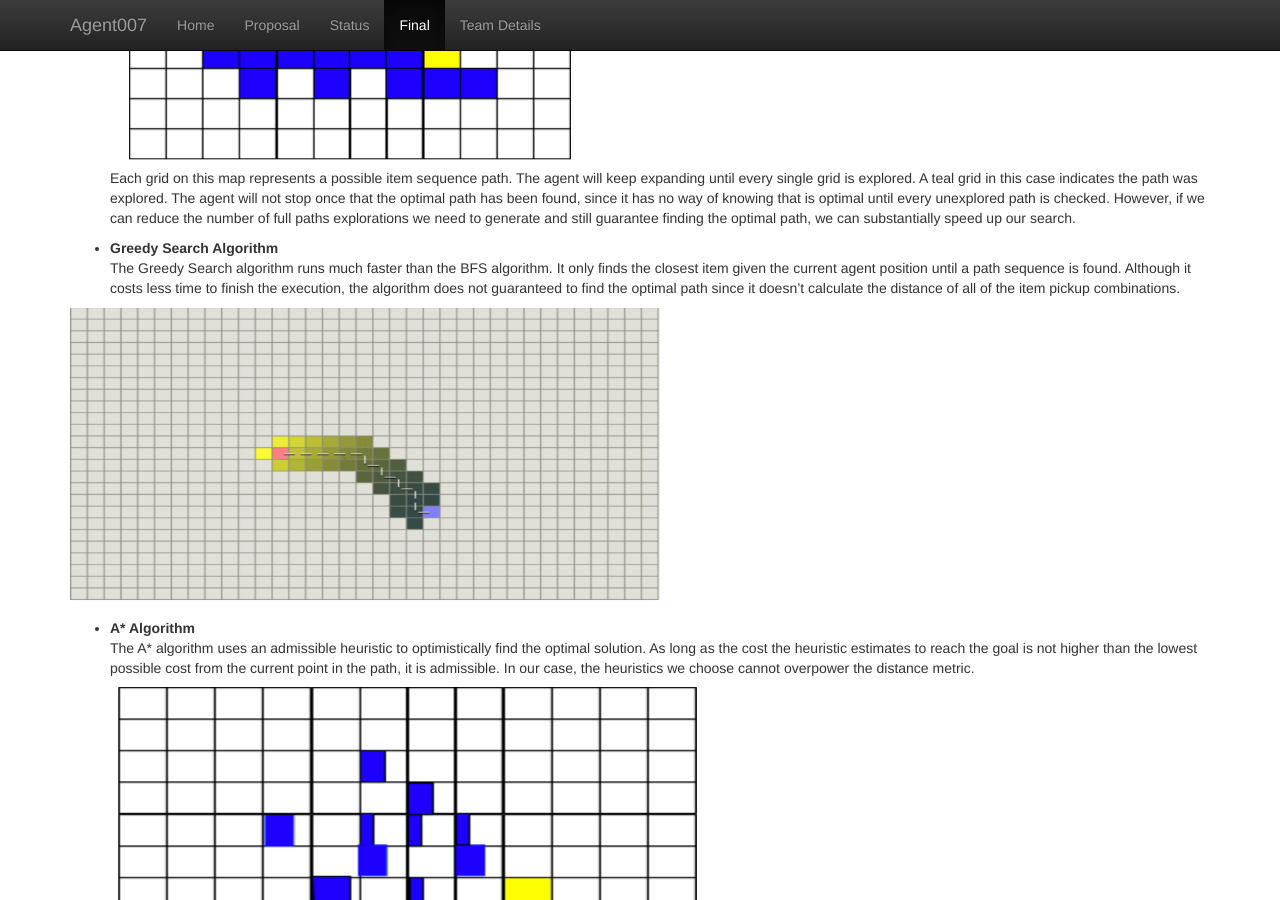
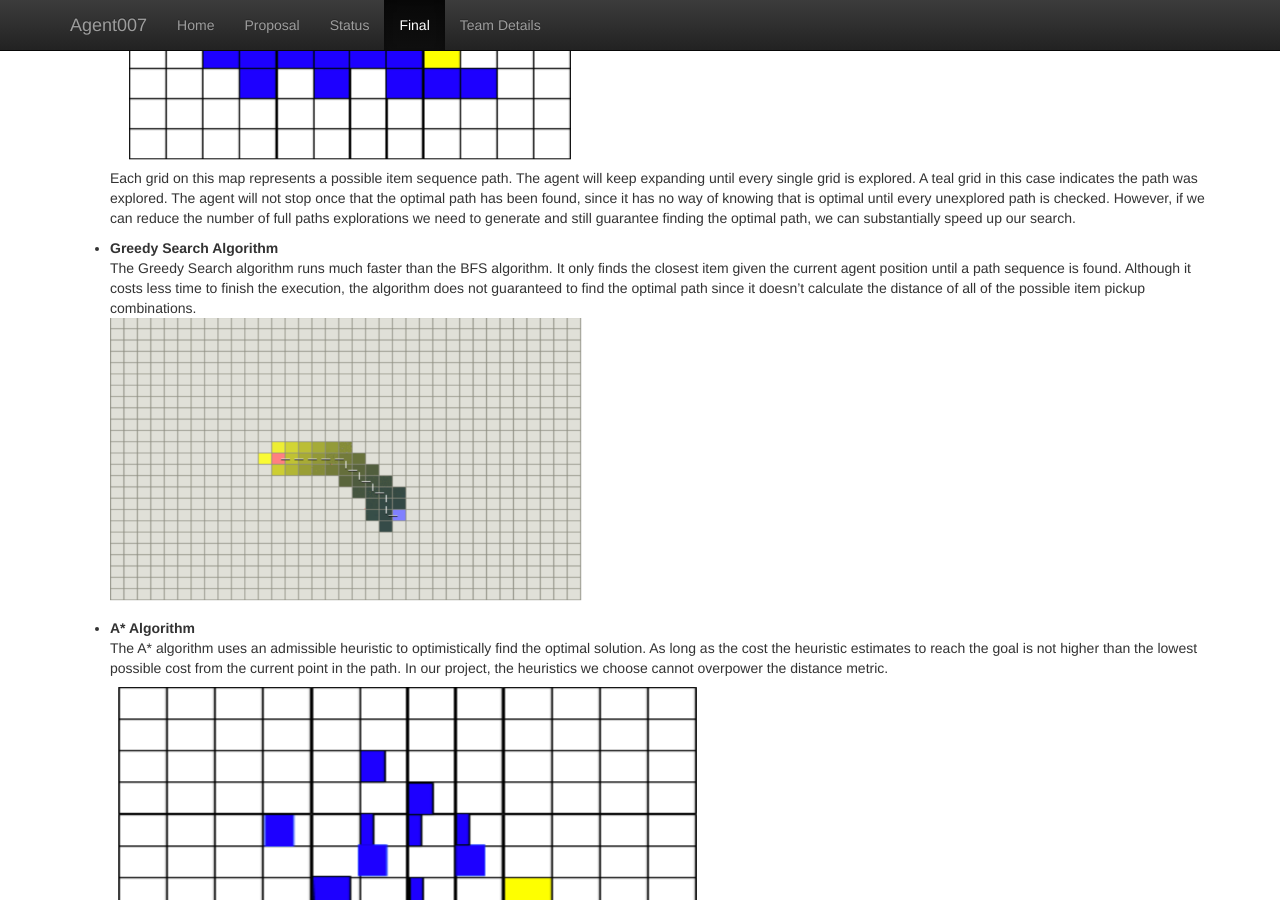
Before and after one commit to KumarHX/Agent007, a Jekyll site: the page built from docs/final.md, in a window 1280 px wide and 900 px high, scrolled down 1083 px. Built offline with Jekyll 4.4.1, drawn with Linux system fonts in a browser that asks for light colours.

Commit message:
Update final.md

```diff
--- a/docs/final.md
+++ b/docs/final.md
@@ -28,13 +28,13 @@ Given agent position (x1, y1) and item position (x2, y2), we calculate the dista
 Each grid on this map represents a possible item sequence path. The agent will keep expanding until every single grid is explored. A teal grid in this case indicates the path was explored. The agent will not stop once that the optimal path has been found, since it has no way of knowing that is optimal until every unexplored path is checked. However, if we can reduce the number of full paths explorations we need to generate and still guarantee finding the optimal path, we can substantially speed up our search.
 
 - **Greedy Search Algorithm**<br>
-The Greedy Search algorithm runs much faster than the BFS algorithm. It only finds the closest item given the current agent position until a path sequence is found. Although it costs less time to finish the execution, the algorithm does not guaranteed to find the optimal path since it doesn't calculate the distance of all of the item pickup combinations.
-
-<a href="url"><img src="gridTwo.png" align="center" height="300" width="600" ></a>
+The Greedy Search algorithm runs much faster than the BFS algorithm. It only finds the closest item given the current agent position until a path sequence is found. Although it costs less time to finish the execution, the algorithm does not guaranteed to find the optimal path since it doesn't calculate the distance of all of the possible item pickup combinations.
+<br>
+<a href="url"><img src="gridTwo.png" align="center" height="290" width="480" ></a>
 <br>
 
 - **A* Algorithm** <br>
-The A* algorithm uses an admissible heuristic to optimistically find the optimal solution. As long as the cost the heuristic estimates to reach the goal is not higher than the lowest possible cost from the current point in the path, it is admissible. In our case, the heuristics we choose cannot overpower the distance metric.
+The A* algorithm uses an admissible heuristic to optimistically find the optimal solution. As long as the cost the heuristic estimates to reach the goal is not higher than the lowest possible cost from the current point in the path. In our project, the heuristics we choose cannot overpower the distance metric.
 <br>
 <a href="url"><img src="gridThree.png" align="center" height="300" width="600" ></a>
 <br>
```
